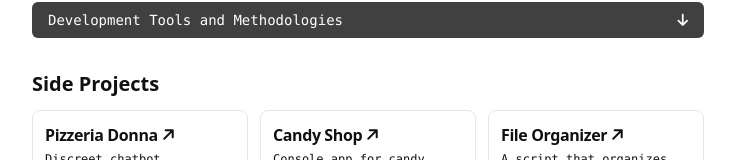
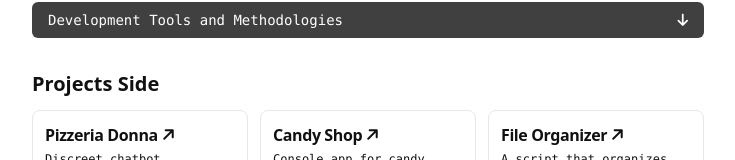
Before and after one commit to wilsonsouto/portfolio, an Angular app: page / in a window 1280 px wide. Shown: the part 1666-1826 px from the top of the page, without its empty margins (272-1007 px from the left). Built offline with nearby package versions, Linux system fonts and the light colour scheme.

Commit message:
Refactor SectionHeading component to handle dynamic class generation

```diff
--- a/src/app/core/components/header/header.component.html
+++ b/src/app/core/components/header/header.component.html
@@ -1,8 +1,9 @@
 <section *ngFor="let data of header" class="flex-1 space-y-1.5">
   <!-- #region title-->
-  <h1 [attr.aria-label]="'Title: ' + data.name" class="text-2xl font-bold">
-    {{ data.name }}
-  </h1>
+  <app-section-heading
+    [attr.aria-label]="'Title: ' + data.name"
+    [heading]="{ text: data.name, border: false, size: 'text-2xl' }"
+  />
   <!-- #endregion -->
   <!-- #region description-->
   <p
--- a/src/app/core/components/header/header.component.ts
+++ b/src/app/core/components/header/header.component.ts
@@ -1,6 +1,7 @@
 import { CommonModule } from '@angular/common';
 import { Component } from '@angular/core';
 import { NavigationLinkComponent } from '@app/shared/components/navigation-link/navigation-link.component';
+import { SectionHeadingComponent } from '@app/shared/components/section-heading/section-heading.component';
 import * as data from '@public/resume-data.json';
 
 interface Contact {
@@ -24,7 +25,7 @@ interface Props {
 @Component({
   selector: 'app-header',
   standalone: true,
-  imports: [CommonModule, NavigationLinkComponent],
+  imports: [CommonModule, NavigationLinkComponent, SectionHeadingComponent],
   templateUrl: './header.component.html',
 })
 export class HeaderComponent {
--- a/src/app/core/components/main/about/about.component.html
+++ b/src/app/core/components/main/about/about.component.html
@@ -1,7 +1,7 @@
 <ng-container *ngFor="let data of about">
   <app-section-heading
     [attr.aria-label]="'About section'"
-    [heading]="'About'"
+    [heading]="{ text: 'About', size: 'text-xl', border: true }"
   />
   <p class="text-pretty font-mono text-sm text-foreground/80 print:text-[12px]">
     {{ data.about }}
--- a/src/app/core/components/main/education/education.component.html
+++ b/src/app/core/components/main/education/education.component.html
@@ -1,6 +1,6 @@
 <app-section-heading
   [attr.aria-label]="'Education section'"
-  [heading]="'Education'"
+  [heading]="{ text: 'Education', border: true, size: 'text-xl' }"
 />
 <article
   *ngFor="let data of education"
--- a/src/app/core/components/main/experience/experience.component.html
+++ b/src/app/core/components/main/experience/experience.component.html
@@ -1,6 +1,6 @@
 <app-section-heading
-  [attr.aria-label]="'Work Experience section'"
-  [heading]="'Work Experience'"
+  [attr.aria-label]="'Work Experience'"
+  [heading]="{ text: 'Work Experience', border: true, size: 'text-xl' }"
 />
 <article *ngFor="let data of experience" class="rounded-lg py-1 print:py-0">
   <header class="mb-4 flex items-center justify-between">
--- a/src/app/core/components/main/projects/projects.component.html
+++ b/src/app/core/components/main/projects/projects.component.html
@@ -1,6 +1,6 @@
 <app-section-heading
-  [attr.aria-label]="'Side Projects section'"
-  [heading]="'Side Projects'"
+  [attr.aria-label]="'Projects section'"
+  [heading]="{ text: 'Projects Side', border: true, size: 'text-xl' }"
 />
 <div
   class="grid grid-cols-1 gap-3 md:grid-cols-2 lg:grid-cols-3 print:grid-cols-3 print:gap-2"
--- a/src/app/core/components/main/skills/skills.component.html
+++ b/src/app/core/components/main/skills/skills.component.html
@@ -1,6 +1,6 @@
 <app-section-heading
   [attr.aria-label]="'Skills section'"
-  [heading]="'Skills'"
+  [heading]="{ text: 'Skills', border: true, size: 'text-xl' }"
 />
 <nav>
   <ul class="space-y-2 text-pretty text-sm print:text-[12px]">
--- a/src/app/shared/components/section-heading/section-heading.component.html
+++ b/src/app/shared/components/section-heading/section-heading.component.html
@@ -1 +1 @@
-<h1 class="text-xl font-bold">{{ heading }}</h1>
+<h1 [className]="addClasses()">{{ heading.text }}</h1>
--- a/src/app/shared/components/section-heading/section-heading.component.ts
+++ b/src/app/shared/components/section-heading/section-heading.component.ts
@@ -1,4 +1,10 @@
 import { Component, Input } from '@angular/core';
+
+interface Props {
+  text: string;
+  size: 'text-xl' | 'text-2xl';
+  border: boolean;
+}
 
 @Component({
   selector: 'app-section-heading',
@@ -7,5 +13,16 @@ import { Component, Input } from '@angular/core';
   templateUrl: './section-heading.component.html',
 })
 export class SectionHeadingComponent {
-  @Input() heading: string = '';
+  @Input() heading: Props = {
+    text: '',
+    size: 'text-2xl',
+    border: false,
+  };
+
+  addClasses() {
+    const hasBorder = this.heading.border
+      ? 'print:border-b-[1px] print:border-black print:mb-2'
+      : '';
+    return `font-bold ${this.heading.size} ${hasBorder}`;
+  }
 }
```
